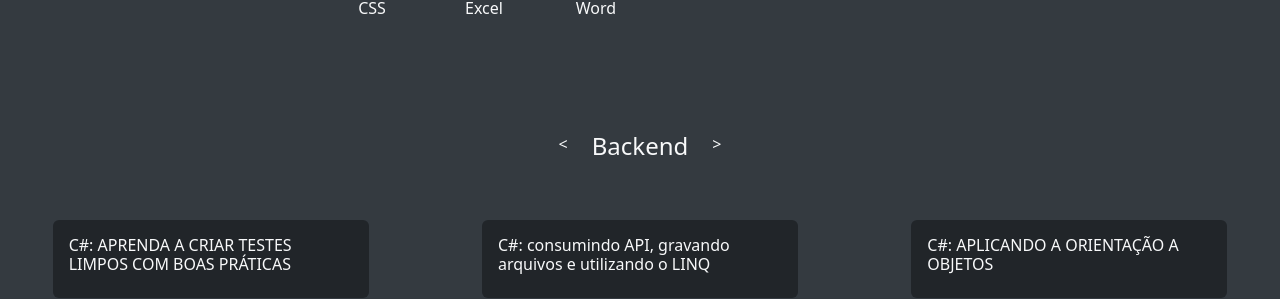
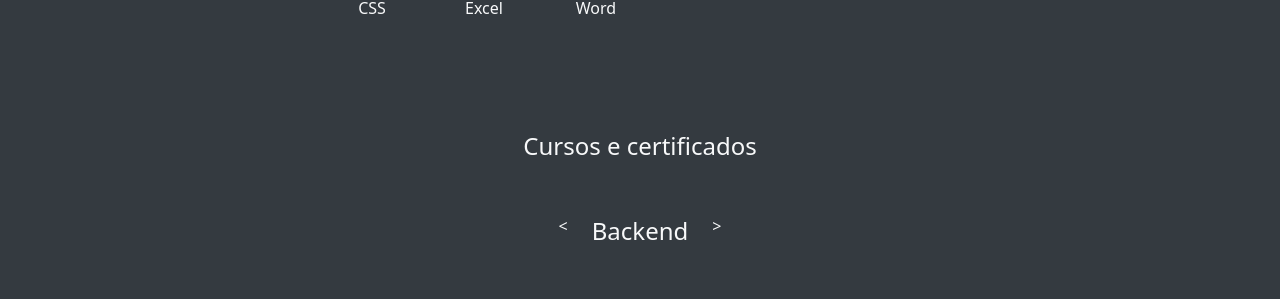
Before and after one commit to jfmartinsvred1/meu-portfolio, a React (Vite) app: page / in a window 1280 px wide. Shown: the part 1313-1612 px from the top of the page. Built offline with nearby package versions, Linux system fonts and the light colour scheme; no server answers.

Commit message:
certification fix

```diff
--- a/src/App.tsx
+++ b/src/App.tsx
@@ -114,7 +114,12 @@ function App() {
   ]
 
   function updateCertificationPage(number:number){
-    if((certificationPage==2 && number===+1)||(certificationPage==0 && number===-1)){
+    if(certificationPage==(arrayCertification.length-1) && number===+1){
+      setCertificationPage(0)
+      return
+    }
+    if(certificationPage==0 && number===-1){
+      setCertificationPage(arrayCertification.length-1)
       return
     }
     setCertificationPage(certificationPage+number)
@@ -177,10 +182,11 @@ function App() {
         <Techs techsO={techs} colors={colors}/>
       </div>
       <div id='certifications' className='d-flex flex-column my-5 justify-content-center align-items-center gap-5'>
+      <Text text="Cursos e certificados" colors={colors} type='title' />
         <div className='d-flex gap-4'>
-          <p onClick={()=>{updateCertificationPage(-1)}} className={"seletorPage user-select-none text-"+colors.texts}>{"<"}</p>
+          <h6 onClick={()=>{updateCertificationPage(-1)}} className={"seletorPage user-select-none text-"+colors.texts}>{"<"}</h6>
           <Text text={arrayCertification[certificationPage].name} colors={colors} type='title' />
-          <p onClick={()=>{updateCertificationPage(+1)}} className={"seletorPage user-select-none text-"+colors.texts}>{">"}</p>
+          <h6 onClick={()=>{updateCertificationPage(+1)}} className={"seletorPage user-select-none text-"+colors.texts}>{">"}</h6>
         </div>
         <Certifications colors={colors}  certifications={arrayCertification[certificationPage].array}/>
       </div>
```
